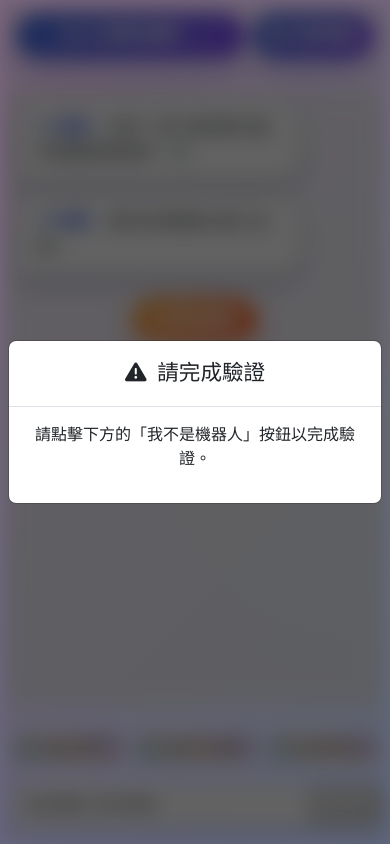
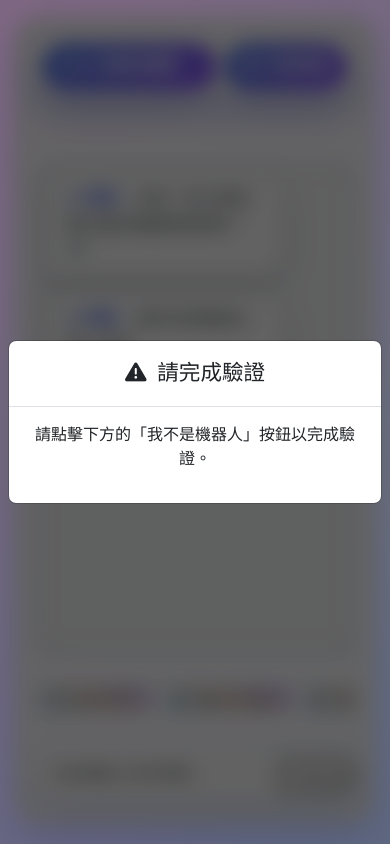
Before and after one commit to ian20040409/Music-ChatBot-web-ui, a plain HTML site: page index.html in a window 390 px wide. Drawn offline with nearby package versions, Linux system fonts and the light colour scheme.

Commit message:
Improve mobile layout and button styles in CSS
Refines the mobile layout by adjusting padding with safe area insets, updating the chat container and card styles, and enhancing the send button with flex alignment and spacing. Also improves the chat-area, input group, and suggested prompts for better mobile usability and appearance.

```diff
--- a/static/style.css
+++ b/static/style.css
@@ -245,6 +245,10 @@ html {
     letter-spacing:0.01em;
     box-shadow:0 12px 28px rgba(74,144,226,0.35);
     transition:transform 0.2s ease,box-shadow 0.2s ease,filter 0.2s ease;
+    display:inline-flex;
+    align-items:center;
+    justify-content:center;
+    gap:0.35rem;
   }
   #sendButton i {
     font-size:1rem;
@@ -549,117 +553,125 @@ body.thinking::before {
 
 
 @media (max-width: 768px) {
-  /* ===== 整體：預設佔滿螢幕，但允許需要時可捲動 ===== */
+  /* ===== 整體：APP 式排版與安全區 ===== */
   html, body {
     min-height: 100%;
   }
 
   body {
     margin: 0 !important;
-    padding: 0 !important;
+    padding-top: calc(env(safe-area-inset-top, 0px) + 1rem);
+    padding-bottom: calc(env(safe-area-inset-bottom, 0px) + 1.1rem);
+    padding-left: calc(env(safe-area-inset-left, 0px) + 0.85rem);
+    padding-right: calc(env(safe-area-inset-right, 0px) + 0.85rem);
     display: block !important;
     overflow-x: hidden;
-    overflow-y: auto; /* 手機頁面可以向下捲動 */
+    overflow-y: auto;
+    box-sizing: border-box;
+    background-attachment: fixed;
   }
 
-  /* 手機版隱藏整個標題列（header） */
   .card-header {
     display: none !important;
   }
 
-  /* 隱藏 footer，避免多出捲動空間 */
   footer,
   .modal-backdrop + footer {
     display: none !important;
   }
 
-  /* 最外層容器：佔滿整個畫面 */
   .chat-container-wrapper {
-    width: 100vw !important;
-    min-height: 100dvh;
-    height: auto;
-    max-height: none;
-    margin: 0;
-    padding: 0;
+    width: 100% !important;
+    max-width: 720px;
+    min-height: calc(100dvh - (env(safe-area-inset-top, 0px) + 1rem) - (env(safe-area-inset-bottom, 0px) + 1.1rem));
+    margin: 0 auto;
     display: flex;
     flex-direction: column;
-    overflow: visible;      /* 需要時讓整體內容往下延伸 */
+    gap: 0.75rem;
   }
 
-  /* Card 撐滿高度，自己也不捲動 */
   .card {
     flex: 1 1 auto;
     width: 100% !important;
-    min-height: 100%;
-    height: auto;
-    border-radius: 0 !important;
+    border-radius: 28px;
     display: flex;
     flex-direction: column;
-    overflow: visible;
-    box-shadow: none !important;
-    backdrop-filter: none !important;
+    overflow: hidden;
+    background-color: rgba(255, 255, 255, 0.92);
+    backdrop-filter: blur(18px);
+    box-shadow: 0 15px 35px rgba(94, 129, 255, 0.25);
   }
 
-  /* 內容區：切成模式選擇 + 建議 + 聊天 + 輸入 */
   .card-body {
     flex: 1 1 auto;
     display: flex;
     flex-direction: column;
-    min-height: 0;          /* 讓中間 chat-area 可以縮 */
-    padding: 0.5rem;
-    padding-top: 0.4rem;
-    padding-bottom: calc(env(safe-area-inset-bottom, 0.5rem) + 0.5rem);
-    overflow: hidden;       /* 不讓這層捲動，只交給 chat-area */
+    gap: 0.75rem;
+    min-height: 0;
+    padding: 1.1rem;
+    padding-bottom: calc(env(safe-area-inset-bottom, 0.8rem) + 1rem);
+    overflow: hidden;
   }
 
-  /* 問答類型選擇區：手機版改用下拉，所以隱藏原本 radio 列 */
   .qa-type-selector {
     display: none;
   }
   .generation-params {
-    display: none; /* 隱藏原本中間那顆「回答風格」按鈕 */
+    display: none;
   }
 
-  /* 手機版頂部:模式下拉 + 回答風格按鈕 */
   .mobile-top-bar {
     display: flex !important;
     flex: 0 0 auto;
-    margin-bottom: 0.4rem;
-    padding: 0.4rem 0.5rem 0.2rem;
+    align-items: center;
+    gap: 0.65rem;
+    padding: 0.55rem 0.75rem;
+    margin: 0.1rem auto 0.85rem;
+    width: 100%;
+    border-radius: 999px;
+    background: rgba(255, 255, 255, 0.95);
+    box-shadow: 0 18px 32px rgba(102, 126, 234, 0.25);
+    backdrop-filter: blur(18px);
+  }
+  .mobile-top-bar > .ms-2 {
+    margin-left: 0 !important;
+  }
+  .mobile-top-bar .dropdown,
+  .mobile-top-bar .mobile-style-btn {
+    flex: 1 1 0;
+  }
+  .mobile-top-bar .dropdown .btn,
+  .mobile-top-bar .mobile-style-btn {
+    width: 100%;
   }
 
-  /* 建議提示詞：改成橫向捲動的氣泡列 */
   .suggested-prompts-wrapper {
     position: relative;
     flex: 0 0 auto;
+    padding: 0 0.25rem;
   }
   .suggested-prompts {
-    padding: 0.25rem 0.25rem 0.4rem;
+    padding: 0.35rem 0.15rem 0.45rem;
     max-height: 72px;
     display: flex;
     flex-wrap: nowrap;
-    gap: 0.5rem;
+    gap: 0.55rem;
     overflow-x: auto;
     overflow-y: hidden;
     -webkit-overflow-scrolling: touch;
-    scrollbar-width: none; /* Firefox */
+    scrollbar-width: none;
   }
   .suggested-prompts::-webkit-scrollbar {
-    display: none; /* Chrome, Safari, Opera */
+    display: none;
   }
   .suggested-prompts button {
-    font-size: 0.8rem;
-    padding: 0.3rem 0.6rem;
+    font-size: 0.82rem;
+    padding: 0.32rem 0.65rem;
     white-space: nowrap;
     flex: 0 0 auto;
     z-index: 1;
   }
 
-  /* 取代舊的偽元素箭頭與陰影（已移除） */
-  /* .suggested-prompts-wrapper.has-scroll::after,
-     .suggested-prompts-wrapper.has-scroll::before { ... } */
-
-  /* 新：左右可點擊箭頭指示 */
   .scroll-indicator {
     position: absolute;
     top: 0;
@@ -714,37 +726,71 @@ body.thinking::before {
     display: none !important;
   }
 
-  /* 聊天區：唯一可以垂直捲動的地方 */
   .chat-area {
     flex: 1 1 0;
-    min-height: 0;               /* 讓 flex 正確分配高度 */
+    min-height: 0;
     overflow-y: auto;
-    padding: 0.6rem;
-    background: rgba(248,249,250,0.6);
-    backdrop-filter: blur(8px);
+    padding: 0.75rem;
+    margin: 0 0.1rem;
+    border-radius: 22px;
+    background: rgba(248, 249, 250, 0.85);
+    border: 1px solid rgba(255, 255, 255, 0.6);
+    box-shadow: inset 0 0 25px rgba(102, 126, 234, 0.12);
+    backdrop-filter: blur(12px);
   }
 
-  /* 輸入區：固定在底部，不跟 chat-area 搶高度 */
   .input-group {
     flex: 0 0 auto;
-    padding: 0;
-    margin: 0.4rem 0.25rem;
-    margin-bottom: calc(env(safe-area-inset-bottom, 0.5rem) + 0.6rem);
-    border-radius:24px;
+    padding: 0.2rem;
+    margin: 0.3rem 0.25rem;
+    margin-bottom: calc(env(safe-area-inset-bottom, 0.75rem) + 0.65rem);
+    border-radius: 26px;
+    background: rgba(255, 255, 255, 0.98);
+    border: 1px solid rgba(255, 255, 255, 0.45);
+    box-shadow: 0 15px 35px rgba(102, 126, 234, 0.2);
   }
 
   .input-group .form-control {
-    font-size: 0.9rem;
-    padding: 0.55rem 0.7rem;
+    font-size: 0.95rem;
+    padding: 0.6rem 0.85rem;
+    background: transparent;
+    color: #343a40;
   }
 
   .input-group .btn {
-    padding: 0.55rem 0.75rem;
-    font-size: 0.9rem;
+    padding: 0.6rem 0.85rem;
+    font-size: 0.95rem;
   }
 }
 
-/* 桌機版保險層:強制隱藏手機版元素 */
+@media (max-width: 768px) and (prefers-color-scheme: dark) {
+  .card {
+    background-color: rgba(16, 19, 43, 0.78);
+    box-shadow: 0 20px 45px rgba(3, 8, 26, 0.45);
+  }
+
+  .mobile-top-bar {
+    background: rgba(6, 9, 25, 0.7);
+    box-shadow: 0 20px 40px rgba(5, 7, 20, 0.45);
+  }
+
+  .chat-area {
+    background: rgba(255, 255, 255, 0.05);
+    border: 1px solid rgba(255, 255, 255, 0.08);
+    box-shadow: inset 0 0 25px rgba(0, 0, 0, 0.25);
+  }
+
+  .input-group {
+    background: rgba(4, 6, 18, 0.65);
+    border: 1px solid rgba(255, 255, 255, 0.15);
+    box-shadow: 0 15px 35px rgba(0, 0, 0, 0.45);
+  }
+
+  .input-group .form-control {
+    color: #f7f7f7;
+  }
+}
+
 @media (min-width: 769px) {
   .mobile-top-bar {
     display: none !important;
```
